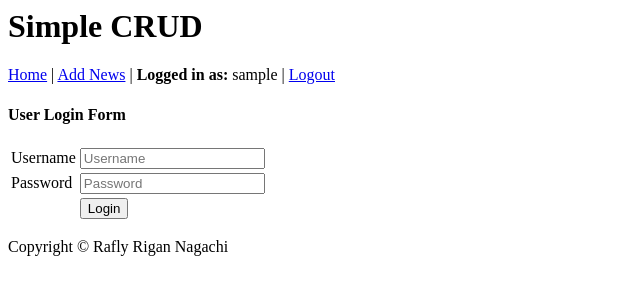
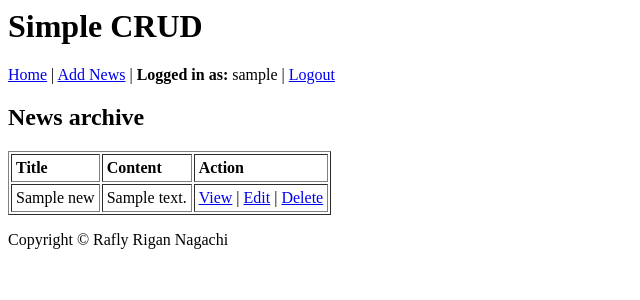
Before and after one commit to raflynagachi/118140109_A2, a CodeIgniter app: page /prakWeb/ in a window 1280 px wide. Shown: the top 300 px of the page, without its empty margins (0-640 px from the left). Run offline with CodeIgniter, Linux system fonts and the light colour scheme; the visitor is signed in with stand-in values (Sample User, id 1); tables that the repository leaves empty or names only in its code hold one stand-in row (values such as "Sample post").

Commit message:
Add content management based on role

```diff
--- a/login-ci/application/config/routes.php
+++ b/login-ci/application/config/routes.php
@@ -61,7 +61,6 @@ $route['news/edit/(:any)'] = 'news/edit/$1';
 $route['news/view/(:any)'] = 'news/view/$1';
 $route['news/(:any)'] = 'news/view/$1';
 
-$route['default_controller'] = 'user/login';
+$route['default_controller'] = 'news';
 $route['404_override'] = '';
-$route['translate_uri_dashes'] = FALSE;
 ?>
--- a/login-ci/application/controllers/news.php
+++ b/login-ci/application/controllers/News.php
@@ -15,9 +15,9 @@ class News extends CI_Controller {
         $data['news'] = $this->news_model->get_news();
         $data['title'] = 'News archive';
 
-        $this->load->view('templates/header', $data);
+        $this->load->view('template/header', $data);
         $this->load->view('news/index', $data);
-        $this->load->view('templates/footer');
+        $this->load->view('template/footer');
     }
 
     public function view($slug = NULL)
@@ -30,9 +30,9 @@ class News extends CI_Controller {
 
         $data['title'] = $data['news_item']['title'];
 
-        $this->load->view('templates/header', $data);
+        $this->load->view('template/header', $data);
         $this->load->view('news/view', $data);
-        $this->load->view('templates/footer');
+        $this->load->view('template/footer');
     }
 
     public function create()
@@ -49,17 +49,17 @@ class News extends CI_Controller {
         $data['title'] = 'Create a news item';
 
         $this->form_validation->set_rules('title', 'Title', 'required');
-        $this->form_validation->set_rules('text', 'Text', 'required');
+        $this->form_validation->set_rules('content', 'Text', 'required');
 
         if ($this->form_validation->run() === FALSE) {
-            $this->load->view('templates/header', $data);
+            $this->load->view('template/header', $data);
             $this->load->view('news/create');
-            $this->load->view('templates/footer');
+            $this->load->view('template/footer');
         } else {
             $this->news_model->set_news();
-            $this->load->view('templates/header', $data);
+            $this->load->view('template/header', $data);
             $this->load->view('news/success');
-            $this->load->view('templates/footer');
+            $this->load->view('template/footer');
         }
     }
 
@@ -90,12 +90,12 @@ class News extends CI_Controller {
         }
 
         $this->form_validation->set_rules('title', 'Title', 'required');
-        $this->form_validation->set_rules('text', 'Text', 'required');
+        $this->form_validation->set_rules('content', 'Text', 'required');
 
         if ($this->form_validation->run() === FALSE) {
-            $this->load->view('templates/header', $data);
+            $this->load->view('template/header', $data);
             $this->load->view('news/edit', $data);
-            $this->load->view('templates/footer');
+            $this->load->view('template/footer');
         } else {
             $this->news_model->set_news($id);
             //$this->load->view('news/success');
--- a/login-ci/application/controllers/User.php
+++ b/login-ci/application/controllers/User.php
@@ -4,6 +4,7 @@ defined('BASEPATH') OR exit('No direct script access allowed');
 class User extends CI_Controller{
     public function __construct(){
         parent::__construct();
+        $this->load->helper(array('form', 'url'));
         $this->load->model('Model','model_model');
         $this->load->library('form_validation');
     }
@@ -14,6 +15,7 @@ class User extends CI_Controller{
 
     public function register(){
         $this->form_validation->set_rules('username', 'username', 'trim|required');
+        $this->form_validation->set_rules('role', 'role', 'required');
         $this->form_validation->set_rules('password', 'Password', 'trim|required|matches[cpassword]');
         $this->form_validation->set_rules('cpassword', 'Confirm Password', 'trim|required');
 
@@ -68,8 +70,8 @@ class User extends CI_Controller{
 
                 $this->session->set_userdata('username', $username);
                 $this->session->set_userdata('user_id', $user['id']);
+                $this->session->set_userdata('role',$user['role']);
                 $this->session->set_userdata('is_logged_in', true);
-
 
                 $this->session->set_flashdata('msg_success','Login Berhasil!');
                 redirect('news');
@@ -94,6 +96,7 @@ class User extends CI_Controller{
             $this->session->unset_userdata('username');
             $this->session->unset_userdata('is_logged_in');
             $this->session->unset_userdata('user_id');
+            $this->session->set_userdata('role',$user['role']);
         }
         redirect('news');
     }
--- a/login-ci/application/models/Model.php
+++ b/login-ci/application/models/Model.php
@@ -2,6 +2,7 @@
 class Model extends CI_model{
     public function get_user($id = 0)
     {
+
         if ($id === 0)
         {
             $query = $this->db->get('user');
@@ -41,4 +42,3 @@ class Model extends CI_model{
         return $this->db->delete('user');
     }
 }
-?>
--- a/login-ci/application/models/News_model.php
+++ b/login-ci/application/models/News_model.php
@@ -8,7 +8,11 @@ class News_model extends CI_Model {
 
     public function get_news($slug = FALSE)
     {
-        if ($slug === FALSE)
+        if($this->session->userdata['role'] == 'admin' && $slug === FALSE){
+            $query = $this->db->get('news');
+            return $query->result_array();
+        }
+        else if ($slug === FALSE)
         {
             $query = $this->db->get_where('news', array('user_id' => $this->session->userdata('user_id')));
             return $query->result_array(); // $query->result(); // returns object
@@ -40,9 +44,9 @@ class News_model extends CI_Model {
         $slug = url_title($this->input->post('title'), 'dash', TRUE);
 
         $data = array(
-            'title' => $this->input->post('title'), // $this->db->escape($this->input->post('title'))
+            'title' => $this->input->post('title'),// $this->db->escape($this->input->post('title'))
             'slug' => $slug,
-            'text' => $this->input->post('text'),
+            'content' => $this->input->post('content'),
             'user_id' => $this->input->post('user_id'),
         );
 
--- a/login-ci/application/views/news/index.php
+++ b/login-ci/application/views/news/index.php
@@ -0,0 +1,25 @@
+<h2><?php echo $title; ?></h2>
+
+<table border='1' cellpadding='4'>
+    <tr>
+        <td><strong>Title</strong></td>
+        <td><strong>Content</strong></td>
+        <td><strong>Action</strong></td>
+    </tr>
+<?php foreach ($news as $news_item): ?>
+        <tr>
+            <td><?php echo $news_item['title']; ?></td>
+            <td><?php echo $news_item['content']; ?></td>
+            <td>
+                <a href="<?php echo site_url('news/'.$news_item['slug']); ?>">View</a>
+
+                <?php if ($this->session->userdata('is_logged_in')) { ?>
+                |
+                <a href="<?php echo site_url('news/edit/'.$news_item['id']); ?>">Edit</a> |
+                <a href="<?php echo site_url('news/delete/'.$news_item['id']); ?>" onClick="return confirm('Are you sure you want to delete?')">Delete</a>
+                <?php } // end if ?>
+
+            </td>
+        </tr>
+<?php endforeach; ?>
+</table>
--- a/login-ci/application/views/news/success.php
+++ b/login-ci/application/views/news/success.php
@@ -0,0 +1 @@
+<p>News added successfully!</p>
--- a/login-ci/application/views/news/view.php
+++ b/login-ci/application/views/news/view.php
@@ -1,3 +1,3 @@
 <?php
 echo '<h2>'.$news_item['title'].'</h2>';
-echo $news_item['text'];
+echo $news_item['content'];
```
Also changed, not shown: login-ci/application/views/news/create.php (+23 -0 lines), login-ci/application/views/news/edit.php (+22 -0 lines), login-ci/application/views/user/register.php (+10 -0 lines), login-ci/application/views/template/header.php (line endings or trailing spaces).
